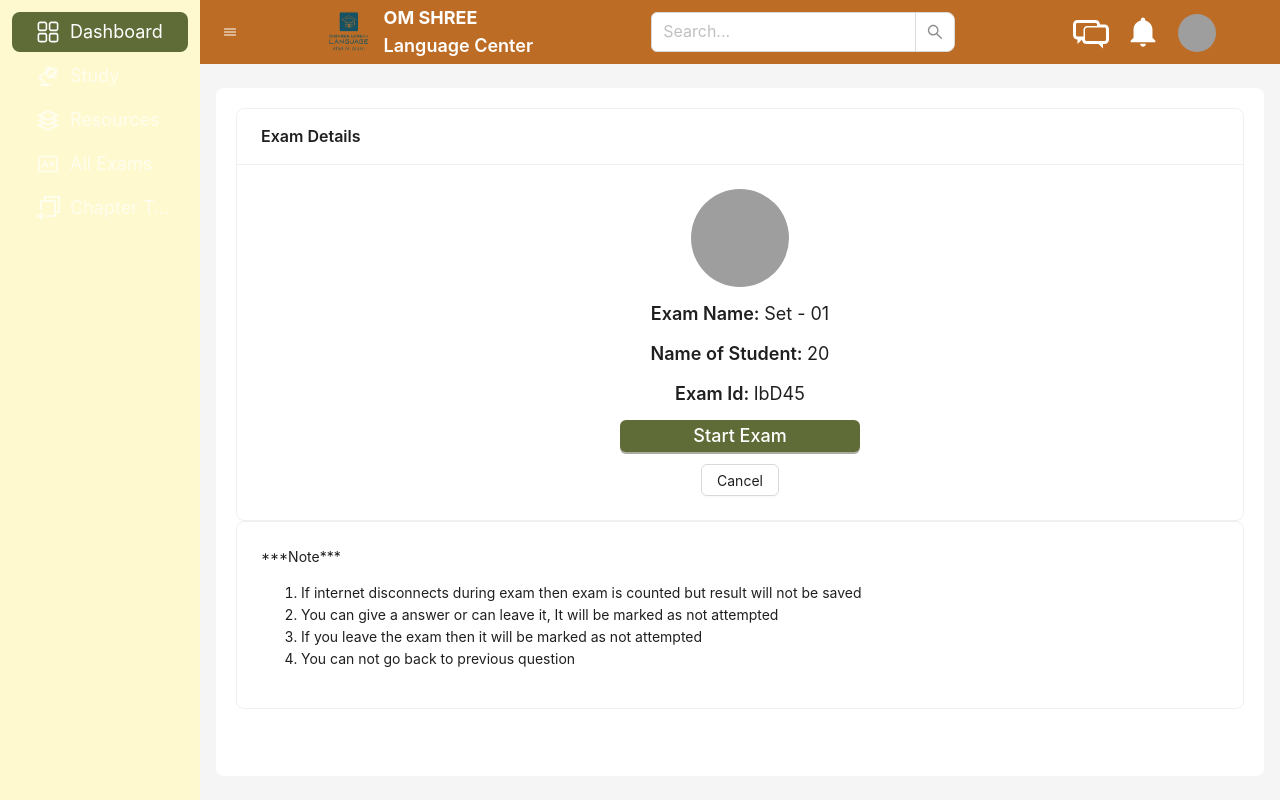
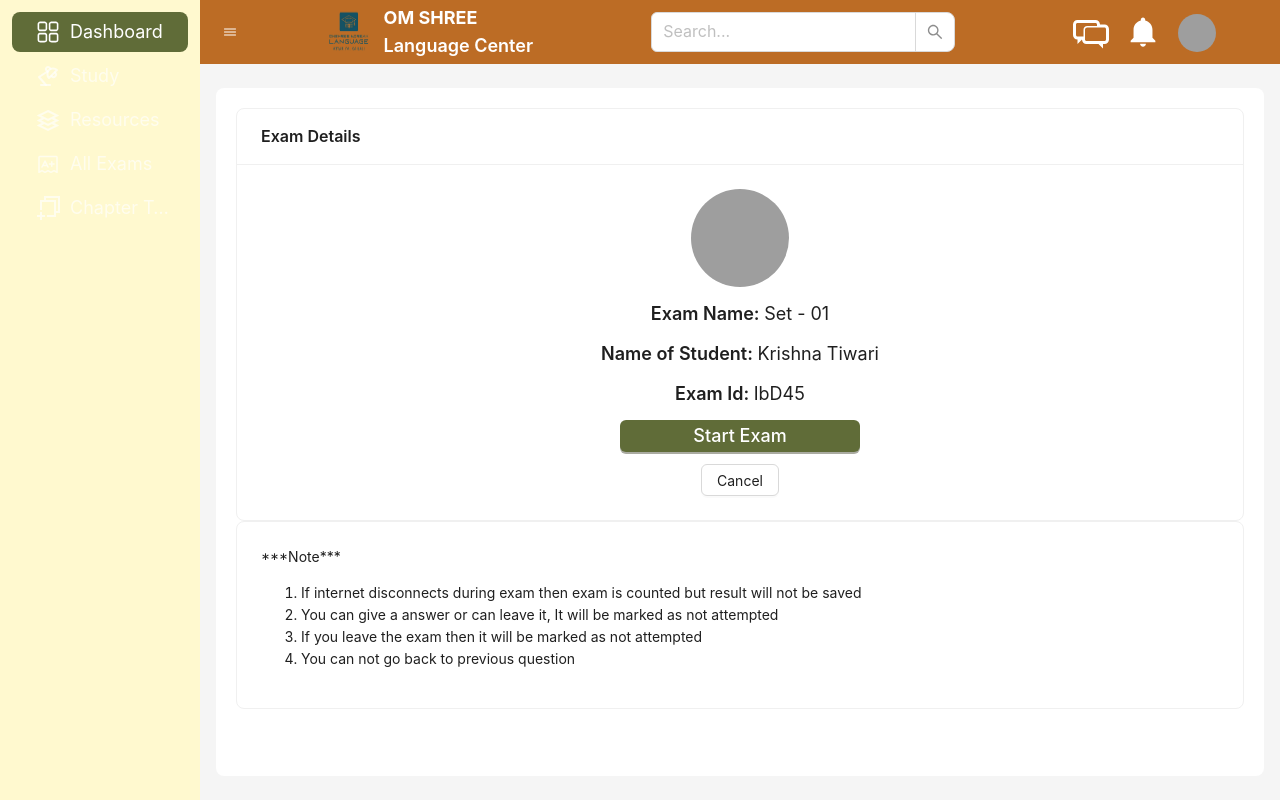
Before and after one commit to krishna-cyber/LMS-EXAM-SYSTEM, a React (Vite) app in the folder client/: page /exam_start/1 in a window 1280 px wide. Built offline with nearby package versions, Linux system fonts and the light colour scheme; grey boxes are pictures that could not be loaded.

Commit message:
student name changed

```diff
--- a/client/src/components/ExamInstruction.jsx
+++ b/client/src/components/ExamInstruction.jsx
@@ -21,7 +21,7 @@ const ExamInstruction = () => {
           </span>
           <span>
             <span className='  font-semibold'>Name of Student: </span>
-            <span>20</span>
+            <span>Krishna Tiwari</span>
           </span>
           <span>
             <span className='  font-semibold'>Exam Id: </span>
```
